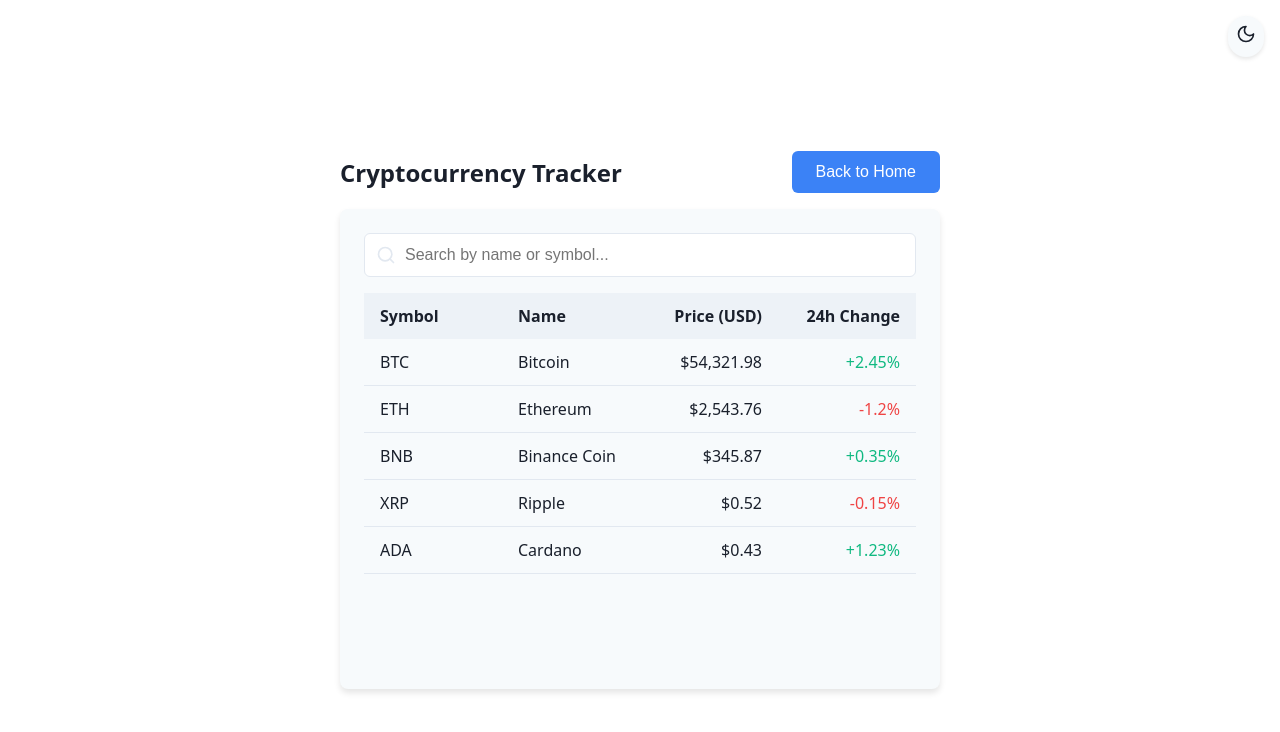
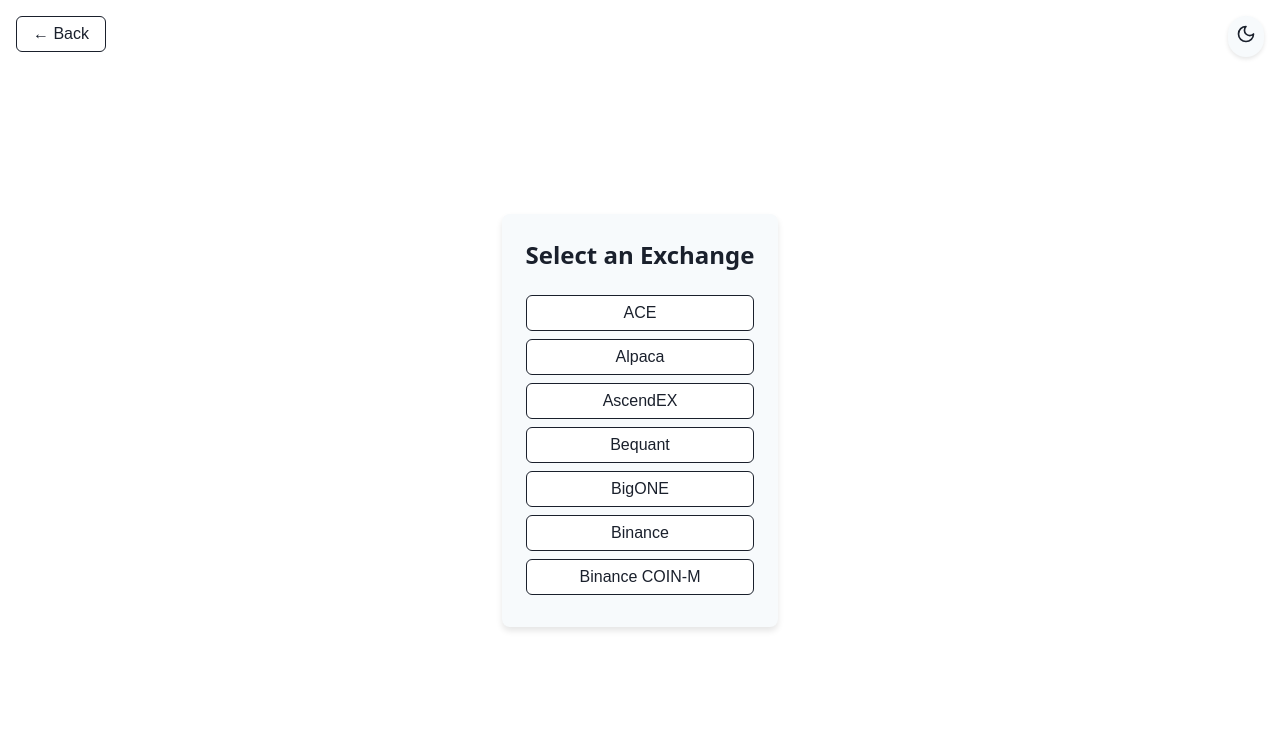
Before and after one commit to fabianpradod/react-cryptotracker, a React (Vite) app: page / in a window 1280 px wide. Both pictures are taken after a click on the button "Start Tracking". Shown: the top 732 px of the page. Built offline with nearby package versions, Linux system fonts and the light colour scheme.

Commit message:
Further developed the front-end to match the API data format and be appealing

```diff
--- a/src/App.jsx
+++ b/src/App.jsx
@@ -1,30 +1,52 @@
-import { useState, useEffect } from 'react';
-import { Sun, Moon, Search } from 'lucide-react';
+import React, { useState, useEffect } from 'react';
+import { Sun, Moon } from 'lucide-react';
 import './index.css';
 
-export default function CryptoTracker() {
+export default function App() {
+  // Dark mode
   const [darkMode, setDarkMode] = useState(false);
-  const [page, setPage] = useState('landing');
-  const [searchQuery, setSearchQuery] = useState('');
-
-  // Mock data
-  const coins = [
-    { id: 'bitcoin', symbol: 'BTC', name: 'Bitcoin', price: 54321.98, change24h: 2.45 },
-    { id: 'ethereum', symbol: 'ETH', name: 'Ethereum', price: 2543.76, change24h: -1.20 },
-    { id: 'binancecoin', symbol: 'BNB', name: 'Binance Coin', price: 345.87, change24h: 0.35 },
-    { id: 'ripple', symbol: 'XRP', name: 'Ripple', price: 0.52, change24h: -0.15 },
-    { id: 'cardano', symbol: 'ADA', name: 'Cardano', price: 0.43, change24h: 1.23 },
-  ];
-
-  // Apply dark-mode class to root element
   useEffect(() => {
     document.documentElement.classList.toggle('dark-mode', darkMode);
   }, [darkMode]);
 
-  // Filtered list
-  const filtered = coins.filter(c =>
-    c.name.toLowerCase().includes(searchQuery.toLowerCase()) ||
-    c.symbol.toLowerCase().includes(searchQuery.toLowerCase())
+  // Page state: 'landing' | 'select' | 'overview' | 'trades'
+  const [page, setPage] = useState('landing');
+  const [selectedExchange, setSelectedExchange] = useState(null);
+  const [selectedMarket, setSelectedMarket]     = useState(null);
+
+  // MOCK DATA
+  const exchanges = [
+    { id: 'ace',       name: 'ACE' },
+    { id: 'alpaca',    name: 'Alpaca' },
+    { id: 'ascendex',  name: 'AscendEX' },
+    { id: 'bequant',   name: 'Bequant' },
+    { id: 'bigone',    name: 'BigONE' },
+    { id: 'binance',   name: 'Binance' },
+    { id: 'binancem',  name: 'Binance COIN‑M' },
+  ];
+  const coins = [
+    { id: 'BTC', symbol: 'BTC', name: 'Bitcoin',  price: 79684 },
+    { id: 'ETH', symbol: 'ETH', name: 'Ethereum', price: 4500 },
+    { id: 'LTC', symbol: 'LTC', name: 'Litecoin', price: 200  },
+  ];
+  const trades = [
+    { timestamp: '1744316977765', price: 79553, size: 0.0005, cost: 39.7765, side: 'sell' },
+    { timestamp: '1744317014769', price: 79896, size: 0.0002, cost: 15.9792, side: 'buy'  },
+    // …add more mock trades here
+  ];
+
+  // Renders the back button on non‑landing pages
+  const renderBack = () => (
+    <button
+      className="btn-secondary back-button"
+      onClick={() => {
+        if (page === 'select')   setPage('landing');
+        if (page === 'overview') setPage('select');
+        if (page === 'trades')   setPage('overview');
+      }}
+    >
+      ← Back
+    </button>
   );
 
   return (
@@ -32,72 +54,113 @@
       {/* Dark/Light Toggle */}
       <div
         className="dark-mode-toggle"
-        onClick={() => setDarkMode(prev => !prev)}
+        onClick={() => setDarkMode(d => !d)}
         aria-label={darkMode ? 'Switch to light mode' : 'Switch to dark mode'}
       >
-        {darkMode ? <Sun size={20} /> : <Moon size={20} />}
+        {darkMode ? <Sun size={20}/> : <Moon size={20}/>}
       </div>
 
-      {/* Landing Page */}
+      {/* Back button on all but landing */}
+      {page !== 'landing' && renderBack()}
+
+      {/* 1) Landing Page */}
       {page === 'landing' && (
         <div className="card" style={{ textAlign: 'center' }}>
           <h1 style={{ fontSize: '2.5rem', marginBottom: '0.5rem' }}>Crypto Tracker</h1>
           <p style={{ marginBottom: '1.5rem' }}>Made by: Fabian Prado Dluzniewski</p>
-          <button className="button" onClick={() => setPage('tracker')}>Start Tracking</button>
+          <button className="button" onClick={() => setPage('select')}>
+            Start Tracking
+          </button>
         </div>
       )}
 
-      {/* Tracker Page */}
-      {page === 'tracker' && (
-        <div className="tracker">
-          <div style={{ display: 'flex', justifyContent: 'space-between', alignItems: 'center', marginBottom: '1rem' }}>
-            <h2>Cryptocurrency Tracker</h2>
-            <button className="button" onClick={() => setPage('landing')}>Back to Home</button>
+      {/* 2) Select Exchange */}
+      {page === 'select' && (
+        <div className="card">
+          <h2 className="select-title">Select an Exchange</h2>
+          <ul style={{ listStyle: 'none', padding: 0 }}>
+            {exchanges.map(ex => (
+              <li key={ex.id}>
+              <button
+                className="btn-secondary exchange-button"
+                onClick={() => {
+                  setSelectedExchange(ex.name);
+                  setPage('overview');
+                }}
+              >
+                  {ex.name}
+                </button>
+              </li>
+            ))}
+          </ul>
         </div>
+      )}
 
+      {/* 3) Overview (coins list) */}
+      {page === 'overview' && (
         <div className="card table-card">
-            <div className="search-wrapper">
-              <Search size={20} className="icon" />
-              <input
-                type="text"
-                placeholder="Search by name or symbol..."
-                value={searchQuery}
-                onChange={e => setSearchQuery(e.target.value)}
-              />
-            </div>
-
+          <h2>{selectedExchange} – Markets</h2>
           <table className="table">
             <thead>
               <tr>
+                <th>Exchange</th>
                 <th>Symbol</th>
                 <th>Name</th>
                 <th style={{ textAlign: 'right' }}>Price (USD)</th>
-                  <th style={{ textAlign: 'right' }}>24h Change</th>
+                <th>Trades</th>
               </tr>
             </thead>
             <tbody>
-                {filtered.map(coin => (
-                  <tr key={coin.id}>
-                    <td>{coin.symbol}</td>
-                    <td>{coin.name}</td>
-                    <td style={{ textAlign: 'right' }}>${coin.price.toLocaleString(undefined, { minimumFractionDigits: 2 })}</td>
-                    <td
-                      style={{ textAlign: 'right' }}
-                      className={coin.change24h >= 0 ? 'positive' : 'negative'}
+              {coins.map(c => (
+                <tr key={c.id}>
+                  <td>{selectedExchange}</td>
+                  <td>{c.symbol}</td>
+                  <td>{c.name}</td>
+                  <td style={{ textAlign: 'right' }}>${c.price.toLocaleString()}</td>
+                  <td style={{ textAlign: 'center' }}>
+                    <button
+                      className="button"
+                      onClick={() => {
+                        setSelectedMarket(c.symbol);
+                        setPage('trades');
+                      }}
                     >
-                      {coin.change24h > 0 ? '+' : ''}{coin.change24h}%
+                      View
+                    </button>
                   </td>
                 </tr>
               ))}
             </tbody>
           </table>
-
-            {filtered.length === 0 && (
-              <div className="card" style={{ textAlign: 'center' }}>
-                No cryptocurrencies found matching "{searchQuery}"
         </div>
       )}
-          </div>
+
+      {/* 4) Trades Page */}
+      {page === 'trades' && (
+        <div className="card table-card">
+          <h2>{selectedExchange} – {selectedMarket} Trades</h2>
+          <table className="table">
+            <thead>
+              <tr>
+                <th>Timestamp</th>
+                <th style={{ textAlign: 'right' }}>Price</th>
+                <th style={{ textAlign: 'right' }}>Size</th>
+                <th style={{ textAlign: 'right' }}>Cost</th>
+                <th>Side</th>
+              </tr>
+            </thead>
+            <tbody>
+              {trades.map((t,i) => (
+                <tr key={i}>
+                  <td>{new Date(+t.timestamp).toLocaleTimeString()}</td>
+                  <td style={{ textAlign: 'right' }}>${t.price}</td>
+                  <td style={{ textAlign: 'right' }}>{t.size}</td>
+                  <td style={{ textAlign: 'right' }}>${t.cost}</td>
+                  <td>{t.side}</td>
+                </tr>
+              ))}
+            </tbody>
+          </table>
         </div>
       )}
     </div>
--- a/src/index.css
+++ b/src/index.css
@@ -146,3 +146,44 @@
     padding: 0.5rem;
   }
 }
+.back-button {
+  position: absolute;
+  top: 1rem;
+  left: 1rem;
+}
+.btn-secondary {
+  background-color: var(--bg-color);
+  color: var(--text-color);
+  border: 1px solid var(--text-color);
+  border-radius: 0.375rem;
+  padding: 0.5rem 1rem;
+  font-size: 1rem;
+  cursor: pointer;
+  transition: background-color 0.2s ease, color 0.2s ease;
+}
+
+.dark-mode .btn-secondary {
+  background-color: var(--text-color);
+  color: var(--bg-color);
+  border: 1px solid var(--bg-color);
+}
+
+/* Back button positioning */
+.back-button {
+  position: absolute;
+  top: 1rem;
+  left: 1rem;
+}
+
+/* Exchange buttons: center text and add spacing */
+.exchange-button {
+  display: block;
+  width: 100%;
+  text-align: center;
+  margin: 0.5rem 0;
+}
+
+/* More spacing under the select‑exchange title */
+.select-title {
+  margin-bottom: 1.5rem;
+}
```
Also changed, not shown: src/hooks/useCryptoData.js (added, +69 -0 lines), src/hooks/useCryptos.js (deleted, +0 -35 lines), src/services/cryptoService.js (+40 -59 lines). Lines whose indentation alone changed are shown as unchanged.
